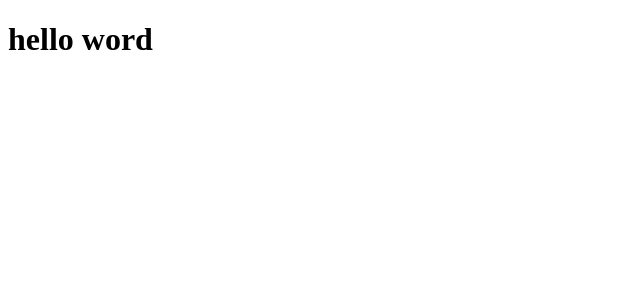
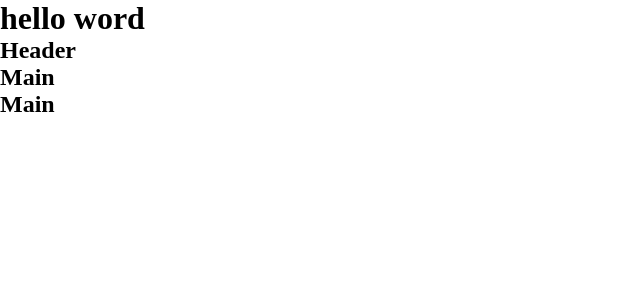
Before and after one commit to yleniapregnolato/vite-comics, a Vue app: page / in a window 1280 px wide. Shown: the top 300 px of the page, without its empty margins (0-640 px from the left). Built offline with nearby package versions, Linux system fonts and the light colour scheme.

Commit message:
add: components of the project

```diff
--- a/src/App.vue
+++ b/src/App.vue
@@ -1,15 +1,22 @@
 <script>
+import AppFooter from './components/AppFooter.vue';
+import AppHeader from './components/AppHeader.vue';
+import AppMain from './components/AppMain.vue';
+
 export default {
-  data() {
-    return {
-
-    }
-  }
+  components: {
+    AppHeader,
+    AppMain,
+    AppFooter
+}
 }
 </script>
 
 <template>
   <h1>hello word</h1>
+  <AppHeader />
+  <AppMain />
+  <AppFooter />
 </template>
 
 <style lang="scss">
--- /dev/null
+++ b/src/components/AppFooter.vue
@@ -0,0 +1,16 @@
+<script>
+export default {
+    data() {
+        return {
+
+        }
+    }
+}
+</script>
+
+<template>
+    <h2>Main</h2>
+</template>
+
+<style scoped lang="scss">
+</style>
--- /dev/null
+++ b/src/components/AppHeader.vue
@@ -0,0 +1,16 @@
+<script>
+export default {
+    data() {
+        return {
+
+        }
+    }
+}
+</script>
+
+<template>
+    <h2>Header</h2>
+</template>
+
+<style scoped lang="scss">
+</style>
--- /dev/null
+++ b/src/components/AppMain.vue
@@ -0,0 +1,16 @@
+<script>
+export default {
+    data() {
+        return {
+
+        }
+    }
+}
+</script>
+
+<template>
+    <h2>Main</h2>
+</template>
+
+<style scoped lang="scss">
+</style>
--- a/src/style/general.scss
+++ b/src/style/general.scss
@@ -0,0 +1,5 @@
+* {
+    margin: 0;
+    padding: 0;
+    box-sizing: border-box;
+}
```
Also changed, not shown: src/components/HelloWorld.vue (deleted, +0 -40 lines).
